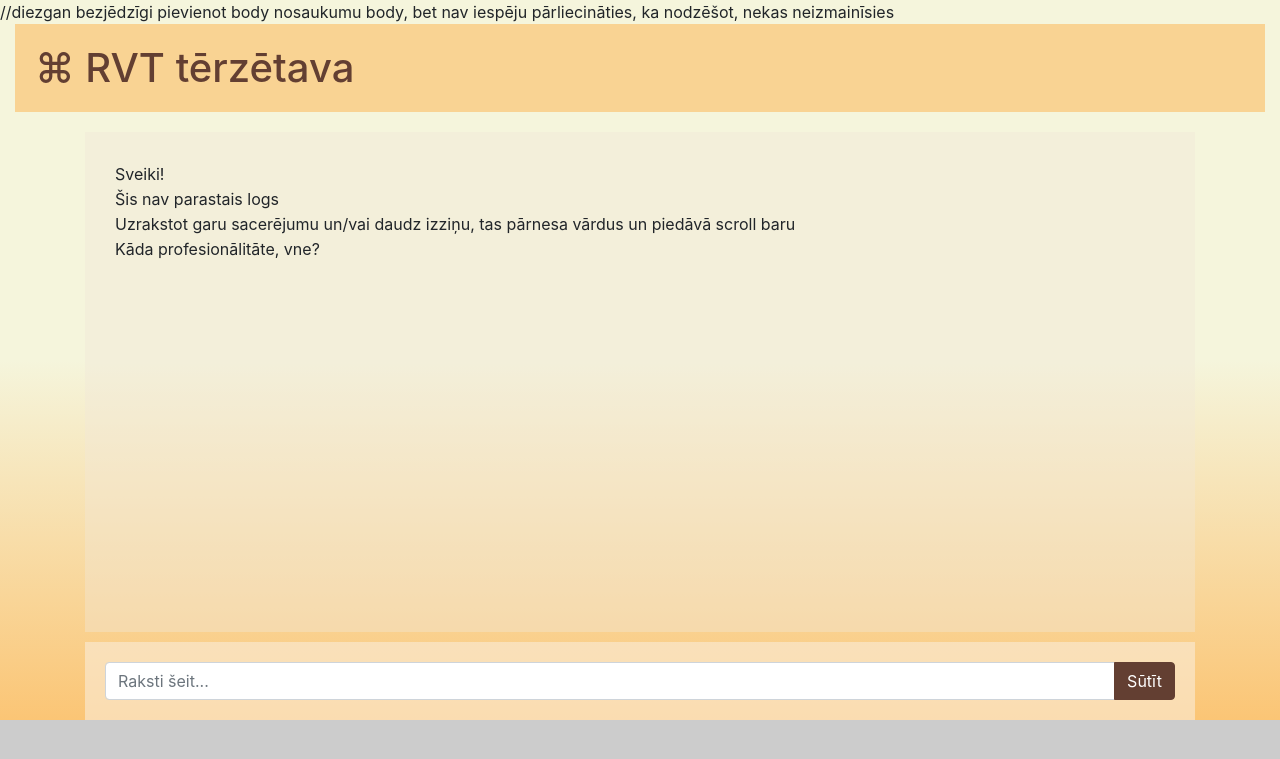
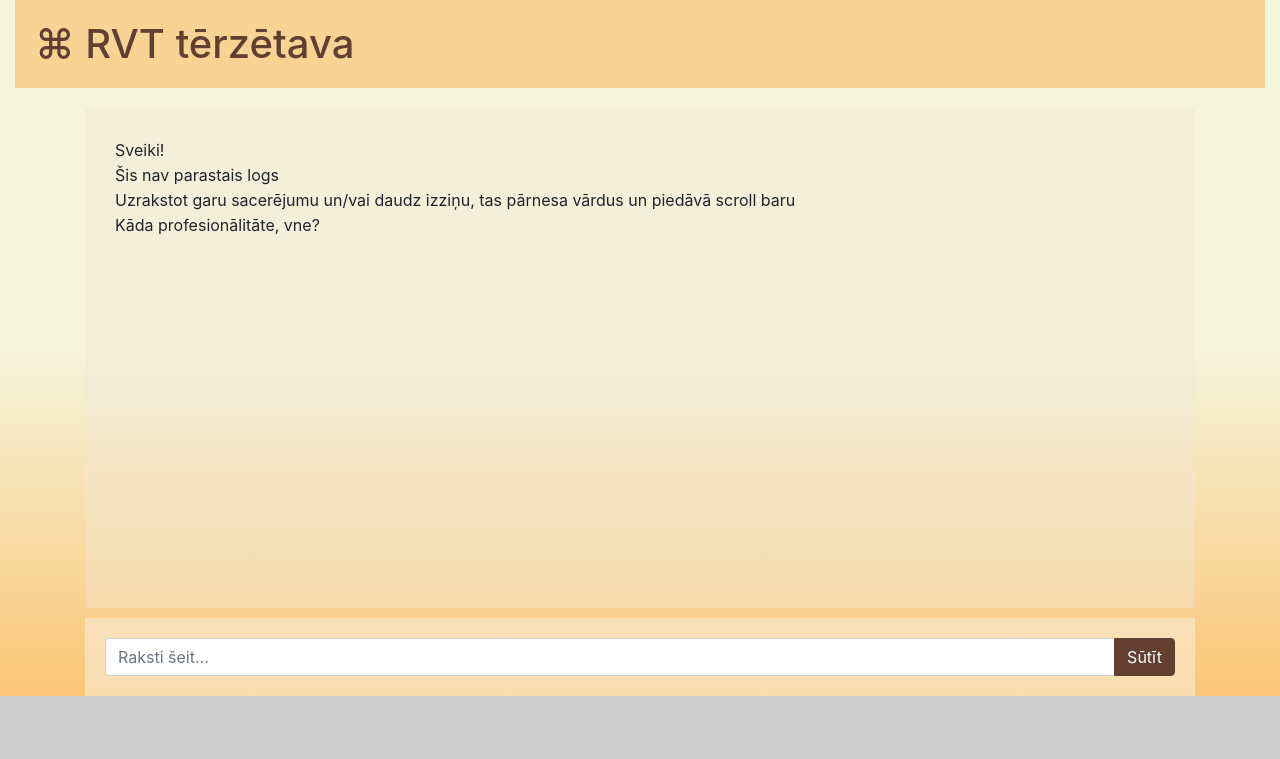
Before and after one commit to NataljaJermakova/d21-2-flask, a Flask app: page / in a window 1280 px wide. Shown: the top 759 px of the page. Run offline with Flask 2, Linux system fonts and the light colour scheme; some libraries are stand-ins or nearby versions.

Commit message:
deleted class body from body

```diff
--- a/templates/index.html
+++ b/templates/index.html
@@ -16,7 +16,7 @@
         <link href="{{ url_for('static', filename='favicon.ico') }}" rel="icon" type="image/x-icon" />
     </head>
 
-    <body onload="lasiChatu();" class="body"> //diezgan bezjēdzīgi pievienot body nosaukumu body, bet nav iespēju pārliecināties, ka nodzēšot, nekas neizmainīsies
+    <body onload="lasiChatu();">
         {% block saturs %}
         {% endblock %}
         <script src="{{ url_for('static', filename='chats.js') }}"></script>
```
